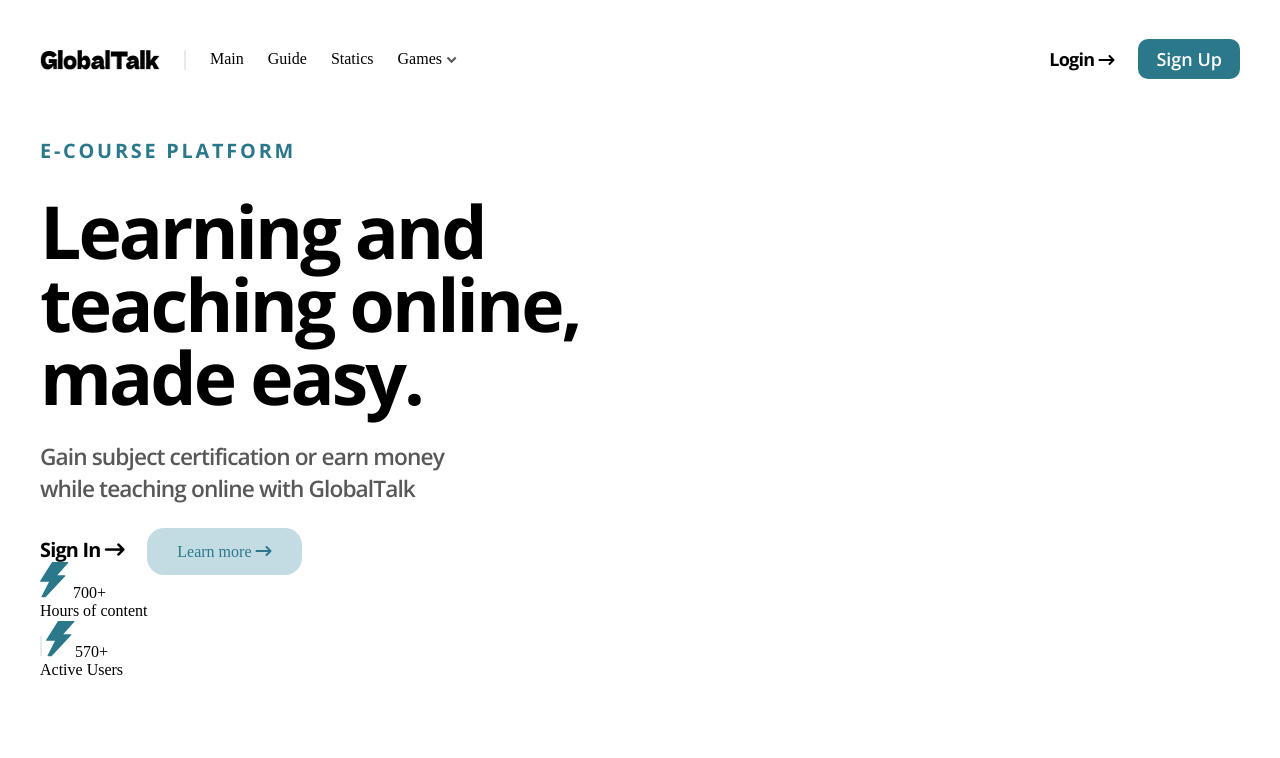
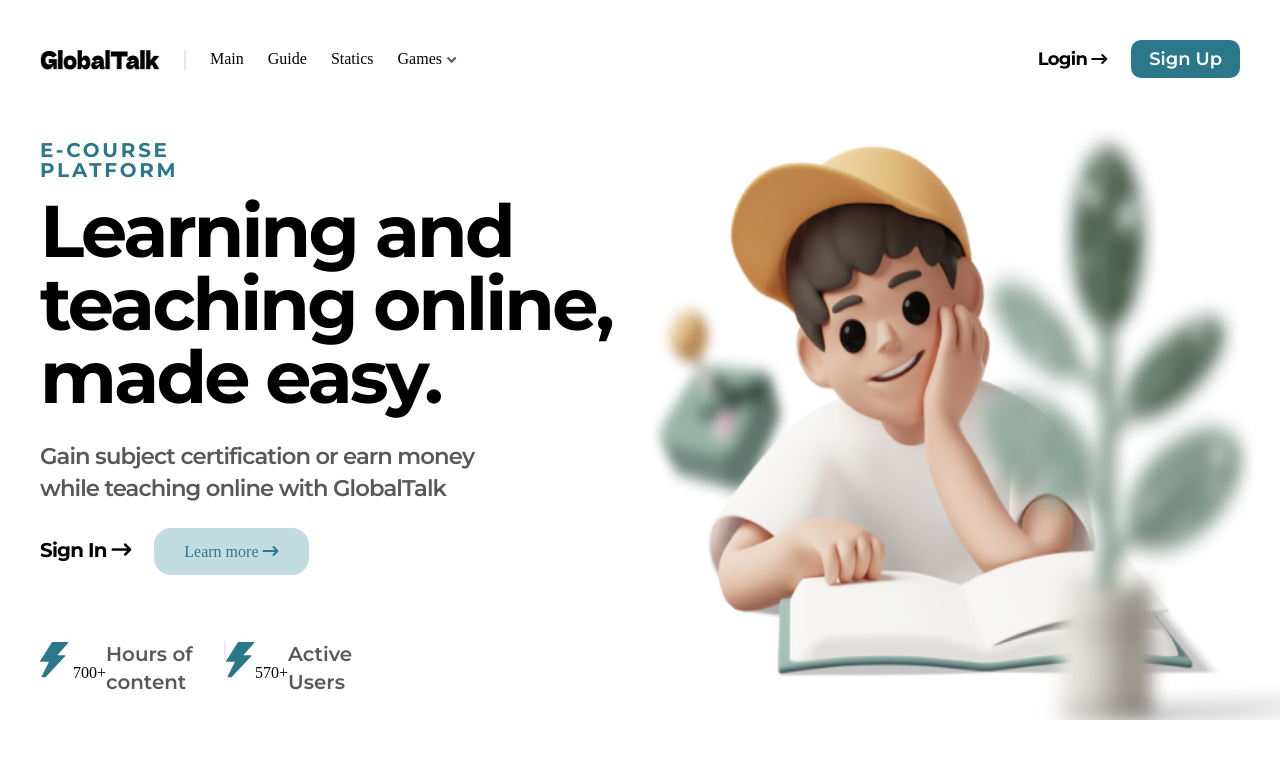
Before and after one commit to gularsafarli/Global-task, a plain HTML site: page assests/index.html in a window 1280 px wide. Drawn offline with nearby package versions, Linux system fonts and the light colour scheme.

Commit message:
Done global task

```diff
--- a/assests/index.html
+++ b/assests/index.html
@@ -72,7 +72,7 @@
                                     fill="#2B788B" />
                             </svg>
                             700+</span>
-                            <p>Hours of content</p>
+                            <a href="#">Hours of content</a>
                             <svg width="2" height="21" viewBox="0 0 2 21" fill="none" xmlns="http://www.w3.org/2000/svg">
                                 <path d="M1.06076 0.234111V20.1029" stroke="#E0E0E0" stroke-width="1.4192" />
                             </svg>
@@ -82,13 +82,15 @@
                                     d="M28.2555 1.29192C28.2127 1.19613 28.1429 1.11487 28.0548 1.05803C27.9666 1.0012 27.8637 0.971238 27.7588 0.97181H12.3826C12.2902 0.971964 12.1994 0.995286 12.1184 1.03964C12.0374 1.084 11.9688 1.14796 11.919 1.22569L0.0970537 19.9906C0.0401394 20.0724 0.00688668 20.1682 0.000959267 20.2676C-0.00496814 20.367 0.0166598 20.4661 0.0634604 20.554C0.110261 20.6419 0.180417 20.7152 0.266199 20.7657C0.35198 20.8163 0.450056 20.8422 0.54962 20.8406H9.01593L1.54306 35.4662C1.50016 35.5532 1.47999 35.6496 1.48445 35.7465C1.4889 35.8434 1.51783 35.9376 1.56854 36.0202C1.61924 36.1029 1.69007 36.1714 1.77441 36.2193C1.85874 36.2672 1.95384 36.2929 2.05082 36.2941H5.36228C5.43889 36.2946 5.51476 36.2792 5.58507 36.2488C5.65539 36.2184 5.7186 36.1736 5.77069 36.1175L25.1648 15.1559C25.2418 15.0774 25.2936 14.9777 25.3136 14.8696C25.3336 14.7615 25.3208 14.6499 25.2769 14.5491C25.233 14.4483 25.1601 14.3629 25.0673 14.3038C24.9746 14.2448 24.8663 14.2148 24.7564 14.2177H17.3167L28.1672 1.87694C28.2372 1.79854 28.2828 1.70147 28.2985 1.59758C28.3141 1.49368 28.2992 1.38747 28.2555 1.29192Z"
                                     fill="#2B788B" />
                             </svg>570+</span>
-                            <p>Active Users</p>
+                        <a href="#">Active Users</a>
                     </div>
                 </div>
                 <!-- section right end -->
+                <!-- section left started -->
                 <div class="section-left">
-                    <img src="" alt="">
+                    <img src="image/Screenshot (10).png" alt="">
                 </div>
+                <!-- section left end -->
             </div>
         </div>
     </section>
--- a/assests/style.css
+++ b/assests/style.css
@@ -1,17 +1,21 @@
-@import url('https://fonts.googleapis.com/css2?family=Open+Sans:ital,wght@0,300;0,400;0,600;0,700;0,800;1,300;1,500;1,600;1,800&family=Roboto:ital,wght@0,100;0,300;0,500;0,700;1,100;1,300;1,400;1,500;1,700&display=swap');
-:root{
-    --mainFont:'Open Sans', sans-serif;
+@import url('https://fonts.googleapis.com/css2?family=Montserrat:ital,wght@0,100;0,200;0,300;0,400;0,600;0,700;0,800;1,100;1,200;1,300;1,400;1,500;1,600;1,700;1,800&family=Open+Sans:ital,wght@0,300;0,400;0,600;0,700;0,800;1,300;1,500;1,600;1,800&family=Roboto:ital,wght@0,100;0,300;0,500;0,700;1,100;1,300;1,400;1,500;1,700&display=swap');
+
+:root {
+    --mainFont: 'Montserrat';
 }
-*{
+
+* {
     margin: 0;
     padding: 0;
     box-sizing: border-box;
 }
+
 .container {
     max-width: 1200px;
     margin: auto;
 }
-nav{
+
+nav {
     display: flex;
     justify-content: space-between;
     padding-top: 50px;
@@ -34,12 +38,10 @@ nav .nav-left img {
 nav .nav-left {
     display: flex;
     justify-content: space-between;
-    gap:24px
+    gap: 24px
+}
 
-}
 nav .nav-left ul li {
-    /* display: flex;
-    flex-direction: row; */
     list-style-type: none;
     display: inline-block;
     margin-right: 20px;
@@ -51,7 +53,8 @@ nav .nav-left ul li {
     text-decoration: none;
     width: 72px;
     height: 20px;
-    font-family: var(--mainFont);;
+    font-family: var(--mainFont);
+    ;
     font-style: normal;
     font-weight: 700;
     font-size: 18px;
@@ -59,7 +62,8 @@ nav .nav-left ul li {
     letter-spacing: -0.04em;
     color: #000000;
 }
-.nav-right .sign-up{
+
+.nav-right .sign-up {
     text-decoration: none;
     font-family: var(--mainFont);
     color: #FFFFFF;
@@ -67,17 +71,21 @@ background-color: #2b788b;
     font-weight: 600;
     font-size: 18px;
     line-height: 100%;
-padding:8px 18px;
+    padding: 8px 18px;
     border-radius: 10px;
 }
-.nav-right a{
-    margin-left:20px;
+
+.nav-right a {
+    margin-left: 20px;
 }
+
 /* nav right end */
-section{
-    margin-top:70px;
+/* section started */
+section {
+    margin-top: 70px;
 }
-section .general .section-right h4{
+
+section .general .section-right h4 {
     width: 275px;
     height: 20px;
     font-family: var(--mainFont);
@@ -89,19 +97,21 @@ section .general .section-right h4{
     text-transform: uppercase;
     color: #2B788B;
 }
-.p-first{
+
+.p-first {
     width: 637.95px;
     height: 219px;
-font-family:var(--mainFont);
+    font-family: var(--mainFont);
     font-style: normal;
     font-weight: 700;
     font-size: 73.241px;
     line-height: 100%;
     letter-spacing: -0.04em;
     color: #000000;
-margin:33px 0px 28px 0px;
+    margin: 33px 0px 28px 0px;
 }
-.p-second{
+
+.p-second {
     width: 461.91px;
     height: 64px;
     font-family: var(--mainFont);
@@ -112,7 +122,8 @@ line-height: 140%;
     letter-spacing: -0.04em;
     color: #585858;
 }
-.section-sign{
+
+.section-sign {
     font-family: var(--mainFont);
     font-style: normal;
     font-weight: 700;
@@ -122,16 +133,47 @@ letter-spacing: -0.04em;
     color: #000000;
     text-decoration: none;
 }
-.section-learning{
+
+.section-learning {
     padding: 15px 30px;
     background: #C3DCE3;
     border-radius: 17px;
     text-decoration: none;
-color:#2B788B;
+    color: #2B788B;
 }
-.sign a{
+
+.sign a {
     margin-right: 19px;
 }
-.sign{
-    margin-top:35px;
+
+.sign {
+    margin-top: 35px;
 }
+
+.logo {
+    display: flex;
+    margin-top: 80px;
+}
+
+.section-left img {
+    position: absolute;
+    left: 50%;
+    top: 15%;
+    height: 600px;
+    width: 650px;
+
+}
+
+.logo a {
+    text-decoration: none;
+    width: 118px;
+    height: 28px;
+    font-family: var(--mainFont);
+    font-style: normal;
+    font-weight: 600;
+    font-size: 19.8688px;
+    line-height: 140%;
+    color: #585858;
+}
+
+/* section end */
```
Also changed, not shown: assests/image/Screenshot (10).png (added). Lines whose indentation alone changed are shown as unchanged.
